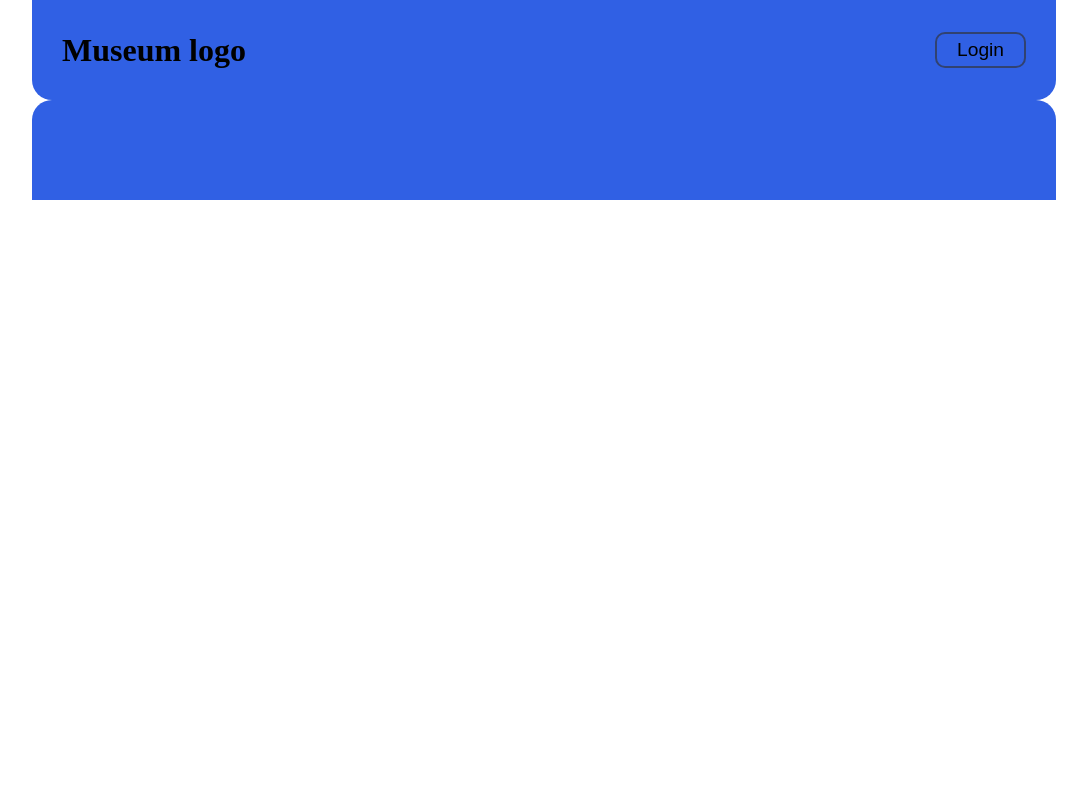
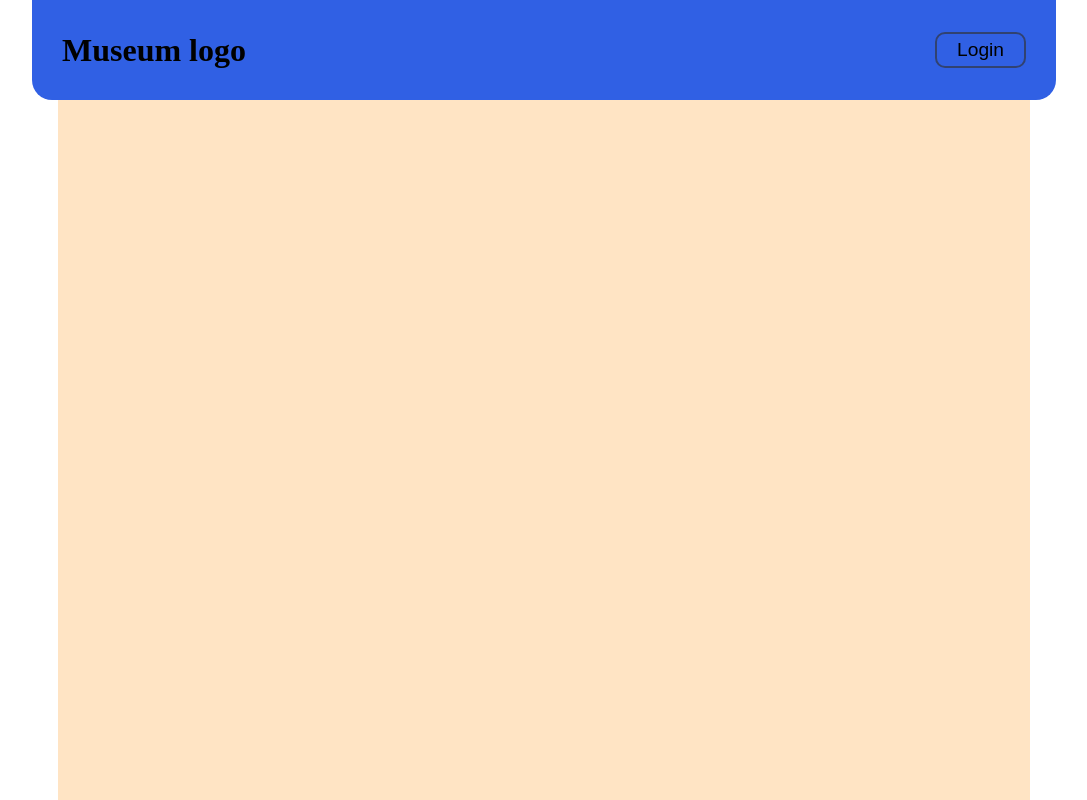
Before and after one commit to YakubovKirill/online-museum, a React (Create React App) app: page / in a window 1280 px wide. Shown: the top 800 px of the page, without its empty margins (96-1183 px from the left). Built offline with nearby package versions, Linux system fonts and the light colour scheme.

Commit message:
feat: add content component

```diff
--- a/src/App.scss
+++ b/src/App.scss
@@ -22,7 +22,7 @@ html, body {
   justify-content: space-between;
 }
 
-.content {
+.wrapper {
   height: 100%;
   min-width: $min-container-width;
   max-width: $max-container-width;
@@ -30,5 +30,5 @@ html, body {
 }
 
 @media screen and (max-width: 768px) {
-  .content { width: 100%; }
+  .wrapper { width: 100%; }
 }
--- a/src/App.tsx
+++ b/src/App.tsx
@@ -2,13 +2,15 @@ import './App.scss';
 import { BrowserRouter as Router, Switch, Route } from 'react-router-dom';
 import Header from './components/HeaderComponents/Header';
 import Footer from './components/FooterComponent/Footer';
+import ContentComponent from './components/ContentComponents/ContentComponent';
 
 function App() {
   return (
     <Router>
       <div className="f-c">
-        <div className='content'>
+        <div className='wrapper'>
           <Header />
+          <ContentComponent />
           <Footer />
         </div>
       </div>
--- /dev/null
+++ b/src/components/ContentComponents/ContentComponent.scss
@@ -0,0 +1,5 @@
+.content {
+  width: 95%;
+  height: 1000px;
+  background-color: bisque;
+}
--- /dev/null
+++ b/src/components/ContentComponents/ContentComponent.tsx
@@ -0,0 +1,13 @@
+import React from "react"
+
+import './ContentComponent.scss'
+
+const ContentComponent: React.FC = () => {
+  return (
+    <div className='f-c'>
+      <div className='content'></div>
+    </div>
+  )
+}
+
+export default React.memo(ContentComponent)
```
